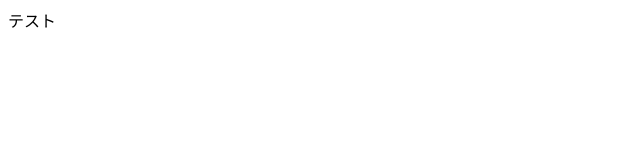
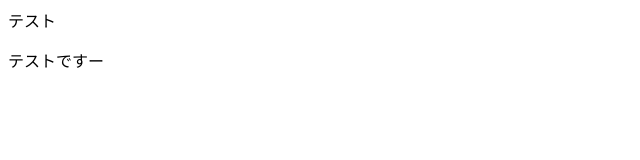
Before and after one commit to Misaki0088/nextgit, a plain HTML site: page index.html in a window 1280 px wide. Shown: the full height of the page, 0-640 px from the left. Drawn offline with Linux system fonts and the light colour scheme.

Commit message:
Update index.html

```diff
--- a/index.html
+++ b/index.html
@@ -1 +1,2 @@
 <p>テスト</p>
+<p>テストですー</p>
```
